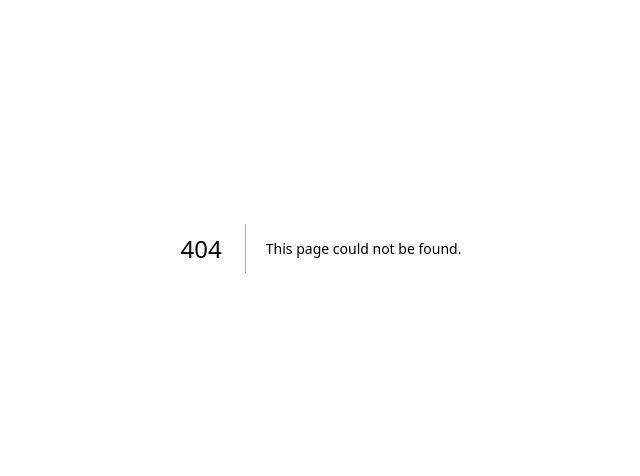
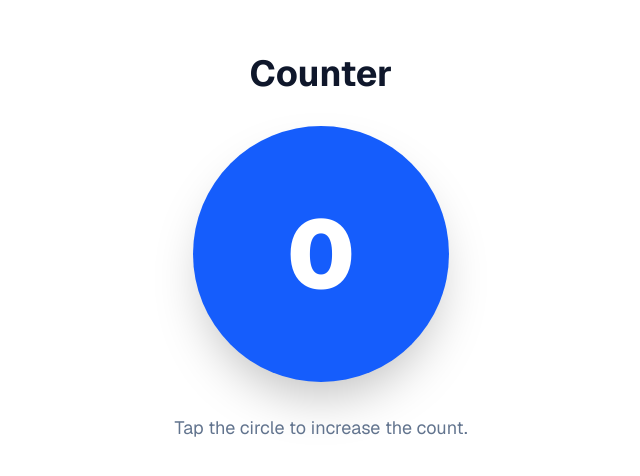
Before and after one commit to anilsworld2000/next-ui-playground, a Next.js app: page /counter in a window 1280 px wide. Before the commit this address had no page. Shown: the part 152-628 px from the top of the page, without its empty margins (319-959 px from the left). Built offline with nearby package versions, Linux system fonts and the light colour scheme.

Commit message:
added counter

```diff
--- a/app/components/PreviewSection.tsx
+++ b/app/components/PreviewSection.tsx
@@ -39,7 +39,7 @@ export default function PreviewSection({ className, selectedComponent, values }:
             </div>
 
             {htmlString && (
-                <div className="w-full max-w-2xl bg-gray-100 p-4 rounded-lg mt-8 relative">
+                <div className="w-full max-w-2xl bg-slate-900 p-4 rounded-lg mt-8 relative">
                     <div className="h-7">
                         <button
                             onClick={handleCopy}
@@ -49,7 +49,7 @@ export default function PreviewSection({ className, selectedComponent, values }:
                         </button>
                     </div>
 
-                    <pre className="bg-gray-200 p-3 pt-5 rounded-md text-xs overflow-x-auto">{htmlString}</pre>
+                    <pre className="bg-slate-800 text-white p-3 pt-5 rounded-md text-xs overflow-x-auto">{htmlString}</pre>
                 </div>
             )}
 
--- /dev/null
+++ b/app/counter/page.tsx
@@ -0,0 +1,103 @@
+"use client";
+
+import { useState } from "react";
+
+const styles = `
+  @keyframes pop {
+    0% {
+      transform: scale(1);
+    }
+    50% {
+      transform: scale(1.1);
+    }
+    100% {
+      transform: scale(1);
+    }
+  }
+
+  .animate-pop {
+    /* This is a trick: we set the animation to run, but pause it.
+      We'll use JavaScript to 'play' it by resetting the animation.
+    */
+    animation: pop 0.3s ease-out;
+    animation-play-state: running;
+  }
+`;
+
+export default function Counter() {
+    const [count, setCount] = useState(0);
+    const [isPopping, setIsPopping] = useState(false);
+
+    const handleClick = () => {
+        // 1. Increment the count
+        setCount(prevCount => prevCount + 1);
+
+        // 2. Trigger the animation
+        setIsPopping(true);
+    };
+
+    const handleAnimationEnd = () => {
+        // 3. Reset the animation state so it can play again next time
+        setIsPopping(false);
+    };
+
+    return (
+        <>
+            {/* Inject the keyframes animation styles into the page */}
+            <style>{styles}</style>
+
+            {/* Main container:
+          - h-screen: Full height
+          - bg-slate-900: Dark background
+          - flex, items-center, justify-center: Center the content
+          - text-white: White text
+          - font-sans: Clean font
+          - select-none: Prevent text selection on rapid clicks
+        */}
+            <div className="h-screen w-full flex items-center justify-center text-white font-sans select-none overflow-hidden">
+
+                <div className="flex flex-col items-center">
+                    <h1 className="text-center text-4xl font-bold text-slate-900 mb-8">
+                        Counter
+                    </h1>
+
+                    {/* The Counter Button:
+              - w-64 h-64: Large square shape
+              - bg-blue-600: Blue color
+              - rounded-full: Make it a circle
+              - flex, items-center, justify-center: Center the number
+              - text-8xl font-black: Huge, bold number
+              - shadow-2xl: Strong shadow for depth
+              - cursor-pointer: Show it's clickable
+              - transition-all duration-150: Smooth transitions for transform and shadow
+              - active:scale-95 active:shadow-lg: Shrink and reduce shadow when pressed
+            */}
+                    <div
+                        className={`
+                            text-center
+                w-64 h-64
+                bg-blue-600
+                rounded-full
+                flex items-center justify-center
+                text-8xl font-black
+                shadow-2xl
+                cursor-pointer
+                transition-all duration-150 ease-out
+                active:scale-95 active:shadow-lg
+                ${isPopping ? 'animate-pop' : ''}
+              `}
+                        onClick={handleClick}
+                        onAnimationEnd={handleAnimationEnd} // Listen for when the animation finishes
+                    >
+                        {count}
+                    </div>
+
+                    <p className="text-center text-lg text-slate-500 mt-8">
+                        Tap the circle to increase the count.
+                    </p>
+                </div>
+
+            </div>
+        </>
+    );
+}
--- a/app/customComponents/componentRegistry.tsx
+++ b/app/customComponents/componentRegistry.tsx
@@ -1,10 +1,14 @@
 import { PlaygroundComponent } from "../types";
 import { cursorList, cursorStyles, roundedList, roundedStyles, sizeList, sizeStyles, variantList, variantStyles } from "../variants";
 
+const newLine: string = '\n';
+const tab: string = '\t';
 export const componentRegistry: PlaygroundComponent[] = [
     {
         id: 'button',
         name: "Button",
+        classes: (props) => {
+            return (`${componentRegistry.find(comp => comp.id === 'button')?.classes(props)}`)},
         render: (props) => {
             return (<button
                 className={`
@@ -24,7 +28,8 @@ export const componentRegistry: PlaygroundComponent[] = [
             },
             html: (props) => {
                 const sizeClass = sizeStyles[props['size'] as string];
-                return `<button class="${sizeClass} bg-blue-500 text-white rounded" ${props.disabled ? 'disabled' : ''}>${props.label}</button>`;
+                return (`<button${newLine + tab}class="${sizeClass} bg-blue-500 text-white rounded"${props.disabled ? 'disabled' : ''}>${newLine + tab}${props.label}${newLine}</button>`
+                );
             },
         },
         category: 'Action',
--- a/app/types.ts
+++ b/app/types.ts
@@ -7,6 +7,7 @@ export interface PlaygroundComponent {
     id: string;
     name: string;
     render: (props: Record<string, PropValue>) => React.ReactNode;
+    classes: (props: Record<string, PropValue>) => string;
     code?: {
         jsx: (props: Record<string, PropValue>) => string;
         html: (props: Record<string, PropValue>) => string;
```
